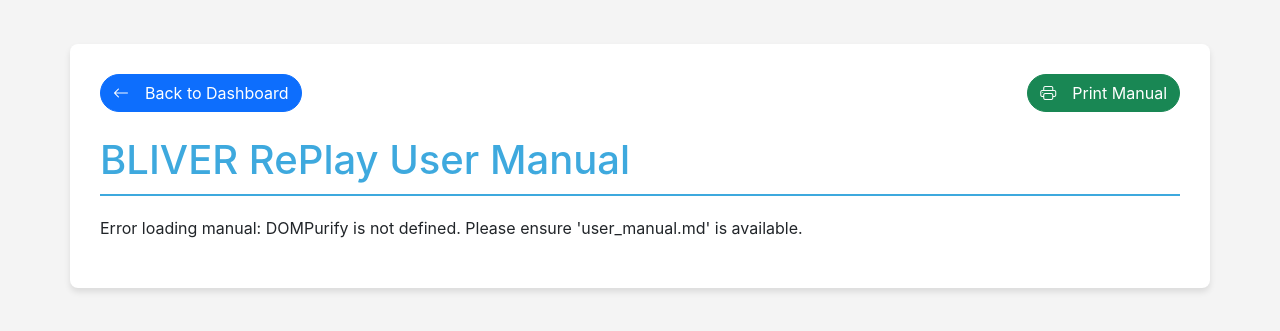
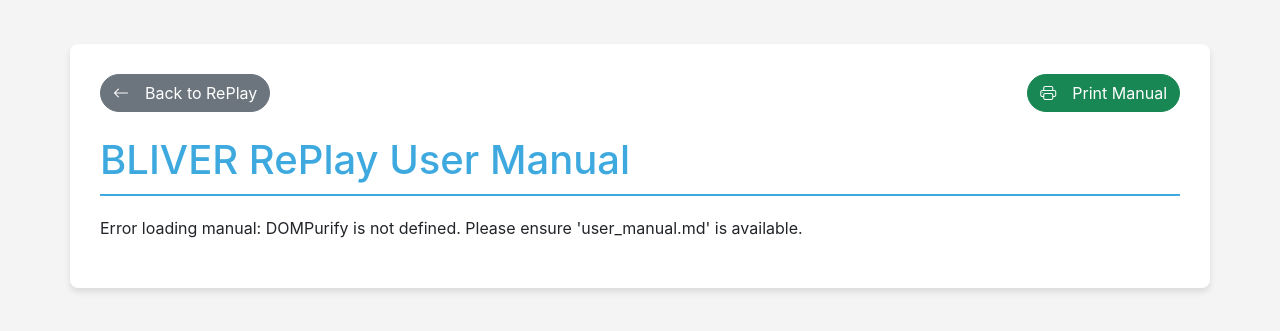
Before and after one commit to jerryawade/blive_replay, a PHP site: page /view_manual.php in a window 1280 px wide. Shown: the top 331 px of the page. Run offline with PHP 8.4, Linux system fonts and the light colour scheme; the visitor is signed in with stand-in values (Sample User, id 1); some libraries are stand-ins or nearby versions.

Commit message:
Add files via upload

```diff
--- a/view_manual.php
+++ b/view_manual.php
@@ -166,8 +166,8 @@
 <div class="container mt-4 manual-container">
     <div class="d-flex justify-content-between align-items-center mb-4">
         <div>
-            <a href="index.php" class="btn btn-primary icon-btn">
-                <i class="bi bi-arrow-left me-2"></i>Back to Dashboard
+            <a href="index.php" class="btn btn-secondary icon-btn">
+                <i class="bi bi-arrow-left me-2"></i>Back to RePlay
             </a>
         </div>
         <div>
```
